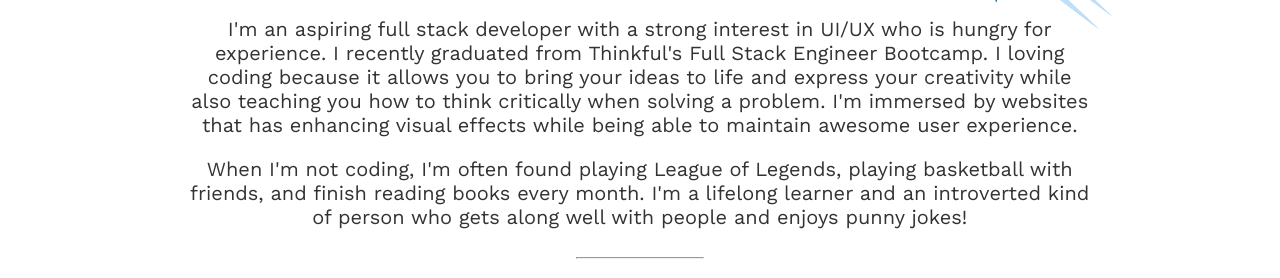
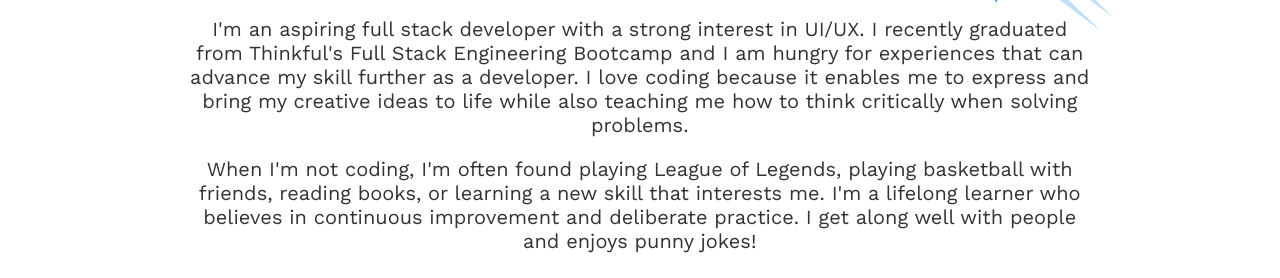
Before and after one commit to MartinTirtawisata/portfolio, a plain HTML site: page index.html in a window 1280 px wide. Shown: the part 469-747 px from the top of the page. Drawn offline with nearby package versions, Linux system fonts and the light colour scheme.

Commit message:
fixed grammar content

```diff
--- a/index.html
+++ b/index.html
@@ -42,21 +42,14 @@
                     <div class="bio-section">
                         <div class="bio-wrapper">
                             <p>
-                                I'm an aspiring full stack developer with a
-                                strong interest in UI/UX who is hungry for experience.
-                                I recently graduated from Thinkful's Full Stack Engineer Bootcamp.
-                                I loving coding because it allows you to bring your ideas to life and express your creativity while also
-                                teaching you how to think critically when solving a problem.
-                                I'm immersed by websites that has enhancing visual effects while being able to maintain awesome user experience.
+                                I'm an aspiring full stack developer with a strong interest in UI/UX.
+                                I recently graduated from Thinkful's Full Stack Engineering Bootcamp and I am hungry for experiences that can advance my skill further as a developer.
+                                I love coding because it enables me to express and bring my creative ideas to life while also teaching me how to think critically when solving problems.
                             </p>
                             <p>
-                                When I'm not coding,
-                                I'm often found playing League of Legends,
-                                playing basketball with friends, and finish
-                                reading books every month.
-                                I'm a lifelong learner and an
-                                introverted kind of person who gets
-                                along well with people and enjoys punny jokes!
+                                When I'm not coding, I'm often found playing League of Legends, playing basketball with friends, reading books, or learning a new skill that interests me.
+                                I'm a lifelong learner who believes in continuous improvement and deliberate practice.
+                                I get along well with people and enjoys punny jokes!
                             </p>
                         </div>
                     </div>
```
